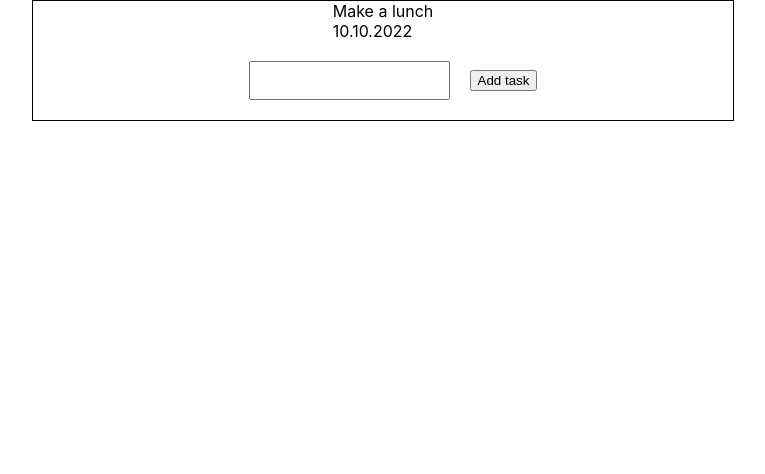
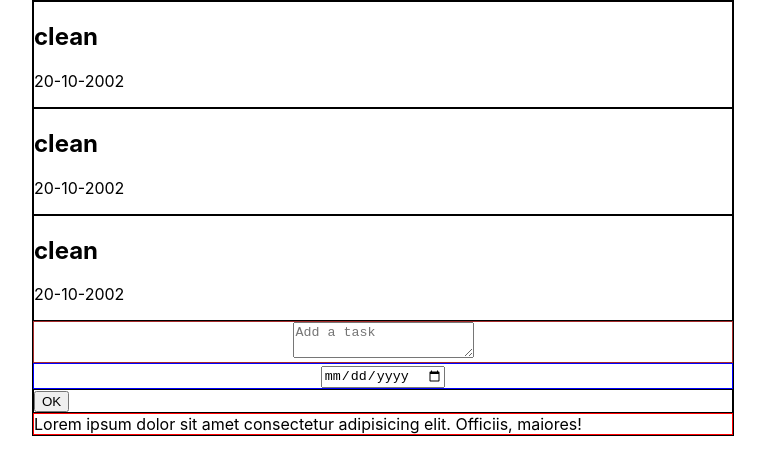
Before and after one commit to klebiedzinski/frontend-development, a React (Create React App) app in the folder lab03/: page / in a window 1280 px wide. Shown: the top 474 px of the page, without its empty margins (257-1022 px from the left). Built offline with nearby package versions, Linux system fonts and the light colour scheme.

Commit message:
zad 1, wstepne cssy

```diff
--- a/lab03/src/App.js
+++ b/lab03/src/App.js
@@ -1,14 +1,10 @@
-import Form from "./Components/AddForm";
-import ToDoList from "./Components/ToDoList";
+import ToDoItems from "./Components/ToDoItems";
+
 const App = () => {
-  const tasks = [
-    {task: "Make a lunch",
-    date: "10.10.2022"}
-]
+
   return (
     <div className="App">
-      <ToDoList tasks={tasks}/>
-      <Form />
+     <ToDoItems/>
     </div>
    );
 }
--- a/lab03/src/Components/AddForm.js
+++ /dev/null
@@ -1,22 +0,0 @@
-
-import { useState } from "react";
-const Form = () => {
-    const [task,setTask] = useState('');
-    const [date, setDate] = useState('')
-    const handleSubmit = () => {
-        const task = { task, date}
-        // tasks.push(task)
-    }
-    return (
-        <div className="form">
-            <form onSubmit={handleSubmit}>
-            <input type="text"
-            required
-            value={task} />
-            <button>Add task</button>
-            </form>
-        </div>
-     );
-}
-
-export default Form;
--- /dev/null
+++ b/lab03/src/Components/FormToDoDate.js
@@ -0,0 +1,18 @@
+const FormToDoDate = ({setDate}) => {
+    return (
+        <div className="formToDoDate">
+            <form>
+                <input
+                type="date"
+                placeholder="Add a task"
+                onChange = {(e) => setDate(e.target.value)}
+                required
+                className="date"
+                />
+
+            </form>
+        </div>
+     );
+}
+
+export default FormToDoDate;
--- /dev/null
+++ b/lab03/src/Components/FormToDoItem.js
@@ -0,0 +1,18 @@
+const FormToDoItem = ({setTask}) => {
+    return (
+        <div className="formToDoItem">
+            <form>
+                <textarea
+                type="text"
+                placeholder="Add a task"
+                required
+                onChange = {(e) => setTask(e.target.value)}
+                className = "item"
+                />
+
+            </form>
+        </div>
+     );
+}
+
+export default FormToDoItem;
--- /dev/null
+++ b/lab03/src/Components/FormToDoMesseges.js
@@ -0,0 +1,9 @@
+const FormToDoMesseges = () => {
+    return (
+        <div className="formToDoMesseges">
+            Lorem ipsum dolor sit amet consectetur adipisicing elit. Officiis, maiores!
+        </div>
+     );
+}
+
+export default FormToDoMesseges;
--- /dev/null
+++ b/lab03/src/Components/ToDoForm.js
@@ -0,0 +1,20 @@
+import FormToDoDate from "./FormToDoDate";
+import FormToDoItem from "./FormToDoItem";
+import FormToDoMesseges from "./FormToDoMesseges";
+
+const ToDoForm = ({handleClick, setDate, setTask}) => {
+
+    return (
+        <div className="toDoForm">
+            <FormToDoItem setTask={setTask} />
+            <FormToDoDate setDate={setDate}/>
+            <div className="button">
+            <button onClick={handleClick}>OK</button>
+
+            </div>
+            <FormToDoMesseges/>
+        </div>
+     );
+}
+
+export default ToDoForm;
--- /dev/null
+++ b/lab03/src/Components/ToDoItems.js
@@ -0,0 +1,36 @@
+import { useState } from "react";
+import ToDoForm from "./ToDoForm";
+const ToDoItems = () => {
+    const [todolist, setTodolist] = useState([
+        {task: "clean", date: "20-10-2002", key: 1},
+        {task: "clean", date: "20-10-2002", key: 2},
+        {task: "clean", date: "20-10-2002", key: 3}
+    ])
+
+    const [task, setTask] = useState('');
+    const [date, setDate] = useState('');
+    const handleClick = () => {
+        const newList = [...todolist,{task: task, date: date, key: todolist.length+1}]
+        setTodolist(newList)
+    }
+
+    return (
+        <div className="container">
+            <div className="tasksList">
+                {todolist.map(todo => {
+                    return (
+                    <div className="task" key={todo.key}>
+                        <h2>{todo.task}</h2>
+                        <p>{todo.date}</p>
+                    </div>
+                    );
+                })}
+            </div>
+
+
+            <ToDoForm handleClick={handleClick} setTask={setTask} setDate = {setDate}/>
+        </div>
+     );
+}
+
+export default ToDoItems;
--- a/lab03/src/Components/ToDoList.js
+++ /dev/null
@@ -1,23 +0,0 @@
-
-const ToDoList = ({tasks}) => {
-
-    return (
-    <div className="toDoList">
-        {tasks.map((task) => {
-           return (
-             <div className="task">
-                <div className="text">
-                    {task.task}
-                </div>
-                <div className="date">
-                    {task.date}
-                </div>
-             </div>
-             )
-        })}
-    </div>
-
-    );
-}
-
-export default ToDoList;
--- a/lab03/src/index.css
+++ b/lab03/src/index.css
@@ -1,27 +1,35 @@
 body {
   margin: 0;
-  font-family: -apple-system, BlinkMacSystemFont, 'Segoe UI', 'Roboto', 'Oxygen',
-    'Ubuntu', 'Cantarell', 'Fira Sans', 'Droid Sans', 'Helvetica Neue',
-    sans-serif;
+  font-family: -apple-system, BlinkMacSystemFont, "Segoe UI", "Roboto", "Oxygen", "Ubuntu", "Cantarell", "Fira Sans", "Droid Sans", "Helvetica Neue", sans-serif;
   -webkit-font-smoothing: antialiased;
   -moz-osx-font-smoothing: grayscale;
-
 }
 
 code {
-  font-family: source-code-pro, Menlo, Monaco, Consolas, 'Courier New',
-    monospace;
+  font-family: source-code-pro, Menlo, Monaco, Consolas, "Courier New", monospace;
 }
-.App{
-  margin: auto;
+
+.App {
   max-width: 700px;
-  display: flex;
-  flex-direction: column;
-  justify-content: center;
-  align-items: center;
+  border: 1px solid black;
+  margin-inline: auto;
+}
+
+.tasksList .task {
   border: 1px solid black;
 }
-input{
-  margin: 20px;
-  padding: 10px;
+
+.toDoForm .formToDoItem {
+  border: 1px solid brown;
+  text-align: center;
 }
+.toDoForm .formToDoDate {
+  border: 1px solid blue;
+  text-align: center;
+}
+.toDoForm .button {
+  border: 1px solid black;
+}
+.toDoForm .formToDoMesseges {
+  border: 1px solid red;
+}/*# sourceMappingURL=index.css.map */
--- /dev/null
+++ b/lab03/src/index.scss
@@ -0,0 +1,42 @@
+body {
+    margin: 0;
+    font-family: -apple-system, BlinkMacSystemFont, 'Segoe UI', 'Roboto', 'Oxygen',
+      'Ubuntu', 'Cantarell', 'Fira Sans', 'Droid Sans', 'Helvetica Neue',
+      sans-serif;
+    -webkit-font-smoothing: antialiased;
+    -moz-osx-font-smoothing: grayscale;
+
+  }
+
+  code {
+    font-family: source-code-pro, Menlo, Monaco, Consolas, 'Courier New',
+      monospace;
+  }
+  .App{
+    max-width: 700px;
+    border: 1px solid black;
+    margin-inline: auto;
+  }
+ .tasksList{
+     .task{
+        border: 1px solid black;
+     }
+ }
+ .toDoForm{
+
+    .formToDoItem{
+        border: 1px solid brown;
+        text-align: center;
+    }
+    .formToDoDate{
+        border: 1px solid blue;
+        text-align: center;
+    }
+    .button{
+        border: 1px solid black;
+    }
+    .formToDoMesseges{
+        border: 1px solid red;
+    }
+
+ }
```
Also changed, not shown: 1 other file (tests, documents, lock files or other folders).
